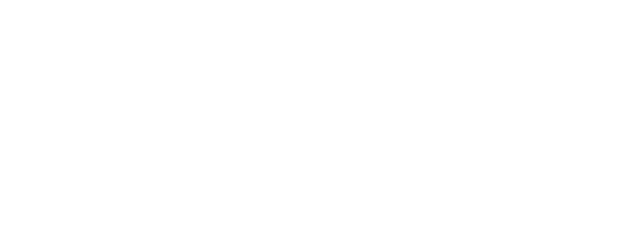
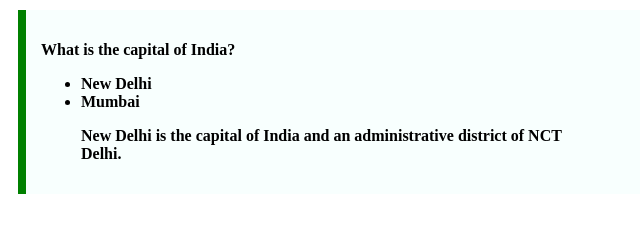
Before and after one commit to acciojob/trivia-Addr678, a website: page main.html in a window 1280 px wide. Shown: the whole page, without its empty margins (0-640 px from the left). Drawn offline with Linux system fonts and the light colour scheme.

Commit message:
created a submission

```diff
--- a/main.html
+++ b/main.html
@@ -4,10 +4,30 @@
 
 <head>
 	<link rel="stylesheet" href="styles.css">
+	<style>
+        .question-space {
+            max-width: 600px;
+            margin: 10px;
+            padding: 15px;
+            border-left: 8px solid green;
+            background-color: #f8fffe;
+            font-weight: bold;
+        }
+    </style>
 </head>
 
 <body>
 	<!-- the entire body must be written by student -->
+	<div class="question-space">
+        <p>What is the capital of India?</p>
+        <ul>
+            <li>New Delhi</li>
+            <li>Mumbai</li>
+        </ul>
+        <blockquote cite="https://en.wikipedia.org/wiki/New_Delhi">
+            New Delhi is the capital of India and an administrative district of NCT Delhi.
+        </blockquote>
+    </div>
     <script type="text/javascript" src="./script.js">
 </script>
 
```
